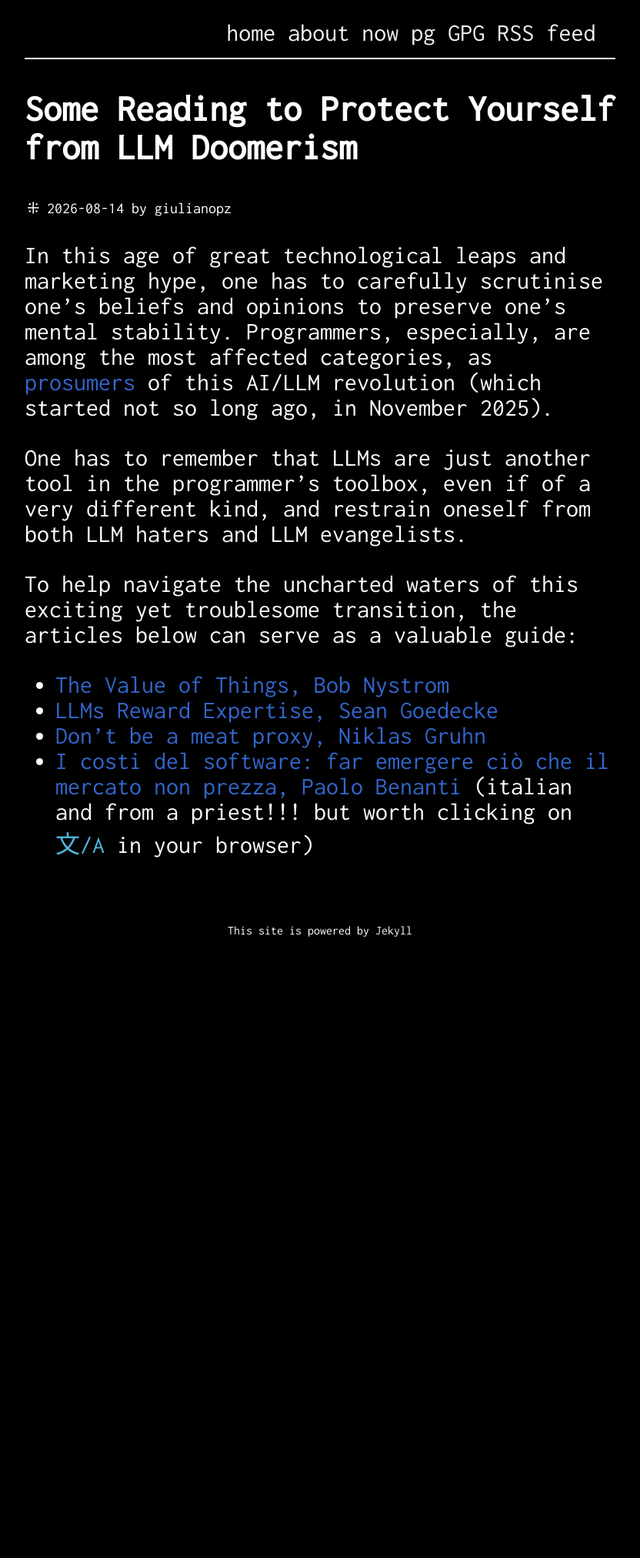
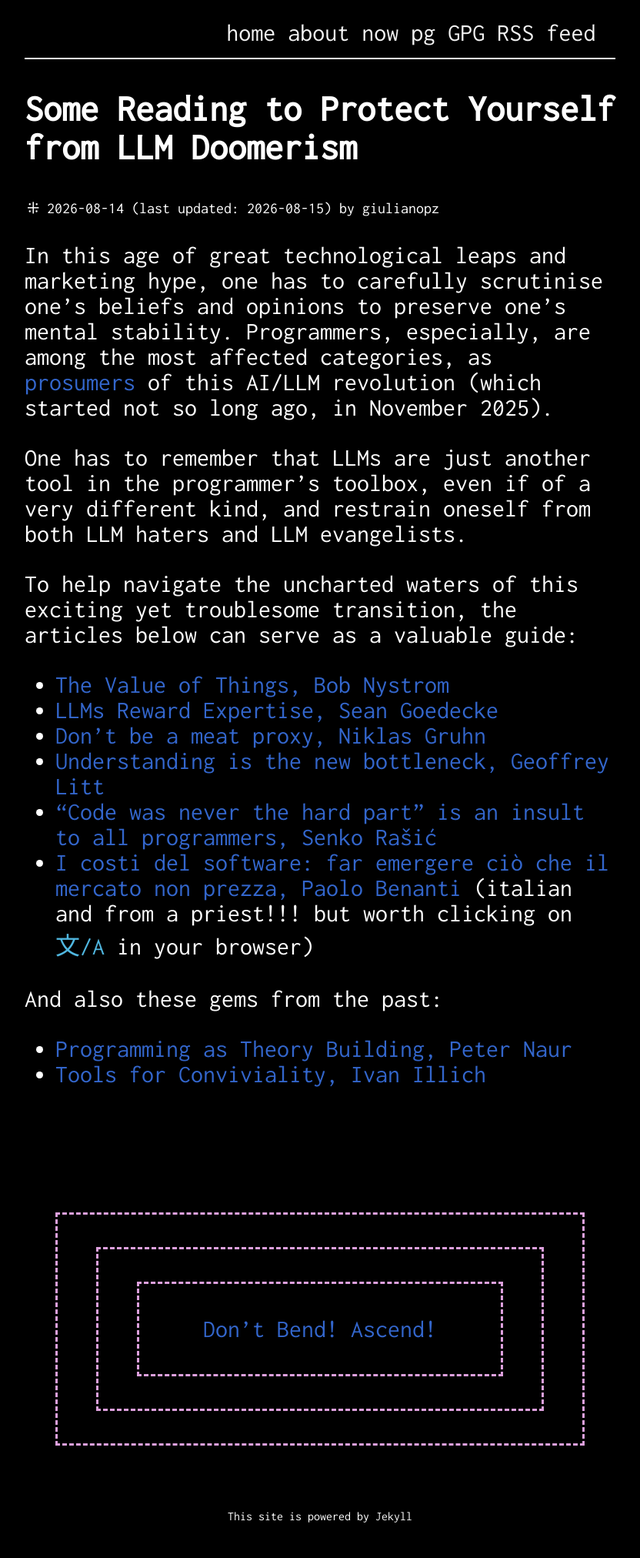
Before and after one commit to giulianopz/giulianopz.github.io, a Jekyll site: the page built from _posts/2026-08-14-anti-llms-doomerism.md, in a window 1280 px wide. Shown: the whole page at 77% size, without its empty margins (224-1056 px from the left). Built offline with Jekyll 4.4.1, drawn with Linux system fonts in a browser that asks for light colours; nearby versions of some CDN libraries; before the commit the page ends 1263 px from its top, so only the background shows below that.

Commit message:
add some new links to the last post

```diff
--- a/_posts/2026-08-14-anti-llms-doomerism.md
+++ b/_posts/2026-08-14-anti-llms-doomerism.md
@@ -2,6 +2,7 @@
 layout: post
 title:  "Some Reading to Protect Yourself from LLM Doomerism"
 date:   2026-08-14
+last_modified_at: 2026-08-15
 categories: llms doomers
 permalink: /anti-llm-doomerism
 ---
@@ -15,4 +16,18 @@ To help navigate the uncharted waters of this exciting yet troublesome transitio
 - [The Value of Things, Bob Nystrom](https://web.archive.org/web/20260807094037/https://journal.stuffwithstuff.com/2026/01/24/the-value-of-things/)
 - [LLMs Reward Expertise, Sean Goedecke](https://web.archive.org/web/20260809141202/https://www.seangoedecke.com/llms-reward-expertise/)
 - [Don't be a meat proxy, Niklas Gruhn](https://web.archive.org/web/20260803070727/https://gruhn.me/blog/2026-08-03/)
+- [Understanding is the new bottleneck, Geoffrey Litt](https://web.archive.org/web/20260815214227/https://www.geoffreylitt.com/2026/07/02/understanding-is-the-new-bottleneck)
+- [“Code was never the hard part” is an insult to all programmers, Senko Rašić](https://web.archive.org/web/20260815005306/https://blog.senko.net/code-was-never-the-hard-part-is-an-insult-to-all-programmers)
 - [I costi del software: far emergere ciò che il mercato non prezza, Paolo Benanti](https://web.archive.org/web/20260814124059/https://www.quotidiano.ilsole24ore.com/art.php?t=S24&e=SOLE&i=20260812&artid=2106635) (italian and from a priest!!! but worth clicking on `文/A` in your browser)
+
+And also these gems from the past:
+- [Programming as Theory Building, Peter Naur](https://pablo.rauzy.name/dev/naur1985programming.pdf)
+- [Tools for Conviviality, Ivan Illich](https://www.davidtinapple.com/illich/1973_tools_for_convivality.html)
+
+<br>
+<br>
+<br>
+
+>>>
+[Don't Bend! Ascend!](https://www.youtube.com/watch?v=ILscpClJ9Ic)
+>>>
--- a/_sass/main.scss
+++ b/_sass/main.scss
@@ -167,6 +167,10 @@ a#nocolor:not(.current) {
 blockquote {
     border: dashed 3px plum;
     padding: 10px;
+}
+
+blockquote blockquote blockquote {
+    text-align: center;
 }
 
 .button {
```
